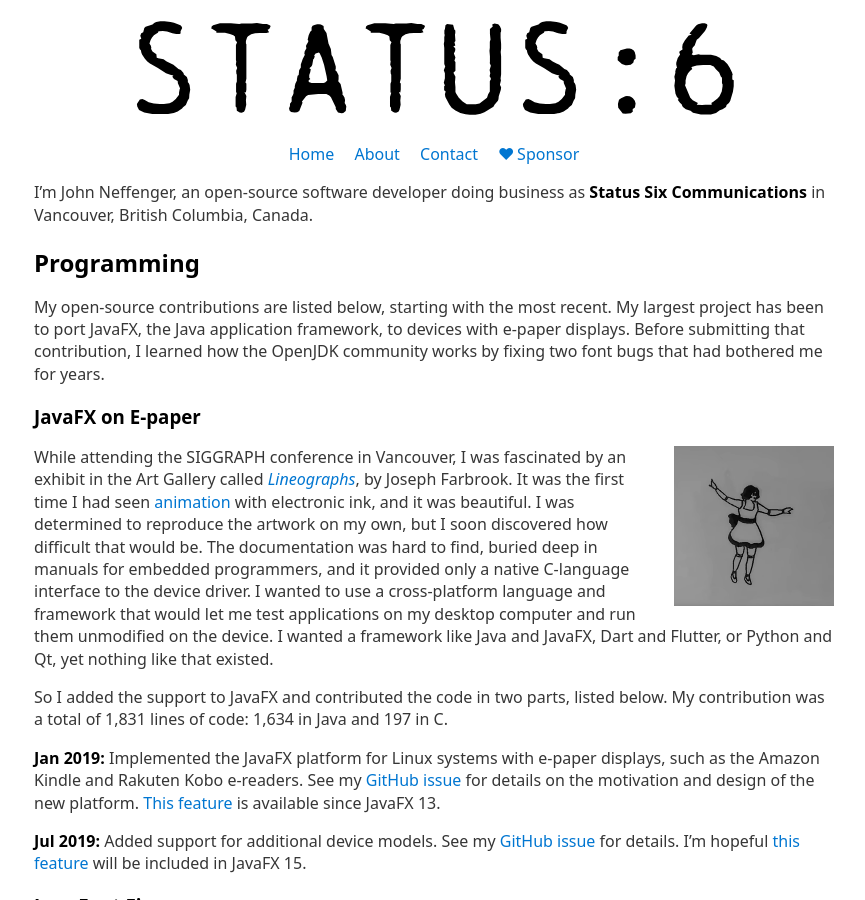
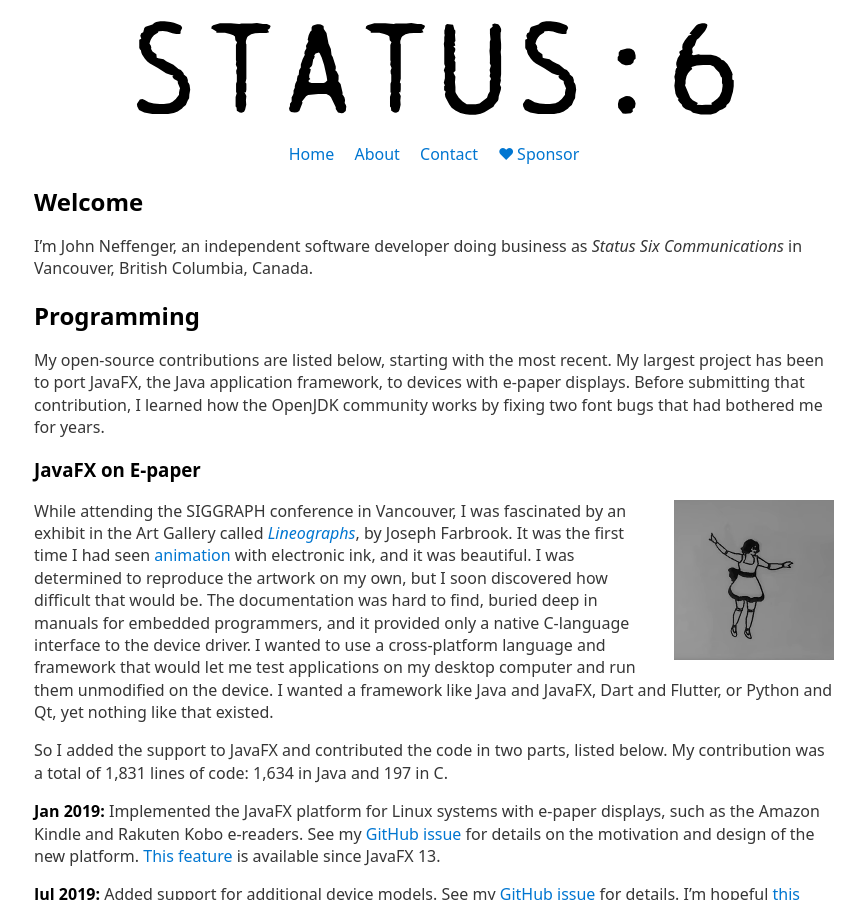
Before and after one commit to jgneff/www-status6, a Jekyll site: the page built from docs/index.md, in a window 1280 px wide and 900 px high. Shown: the whole window, without its empty margins (206-1071 px from the left). Built offline with Jekyll 4.4.1, drawn with Linux system fonts in a browser that asks for light colours.

Commit message:
Clarify page titles, descriptions, and headings

```diff
--- a/docs/_layouts/default.html
+++ b/docs/_layouts/default.html
@@ -37,7 +37,7 @@ h1, h2, h3, h4, h5, h6, footer {clear: both;}
 </head>
 <body>
 <header>
-<a href="index.html" title="Home Page">
+<a href="index.html" title="Status Six Communications">
 <h1><img src="images/head.svg" width="619" height="96" alt="Status Six Communications"></h1>
 </a>
 </header>
--- a/docs/index.md
+++ b/docs/index.md
@@ -1,9 +1,12 @@
 ---
 layout: default
-description: Status Six Communications is the sole proprietorship of John Neffenger, a software developer in Vancouver BC.
+title: Status Six
+description: Status Six Communications is the sole proprietorship of John Neffenger, an independent software developer in Vancouver BC.
 ---
 
-I'm John Neffenger, an open-source software developer doing business as **Status Six Communications** in Vancouver, British Columbia, Canada.
+## Welcome
+
+I'm John Neffenger, an independent software developer doing business as *Status Six Communications* in Vancouver, British Columbia, Canada.
 
 ## Programming
 
```
Also changed, not shown: docs/about.md (+5 -4 lines), docs/contact.md (+1 -1 lines), docs/sponsor.md (+3 -3 lines).
